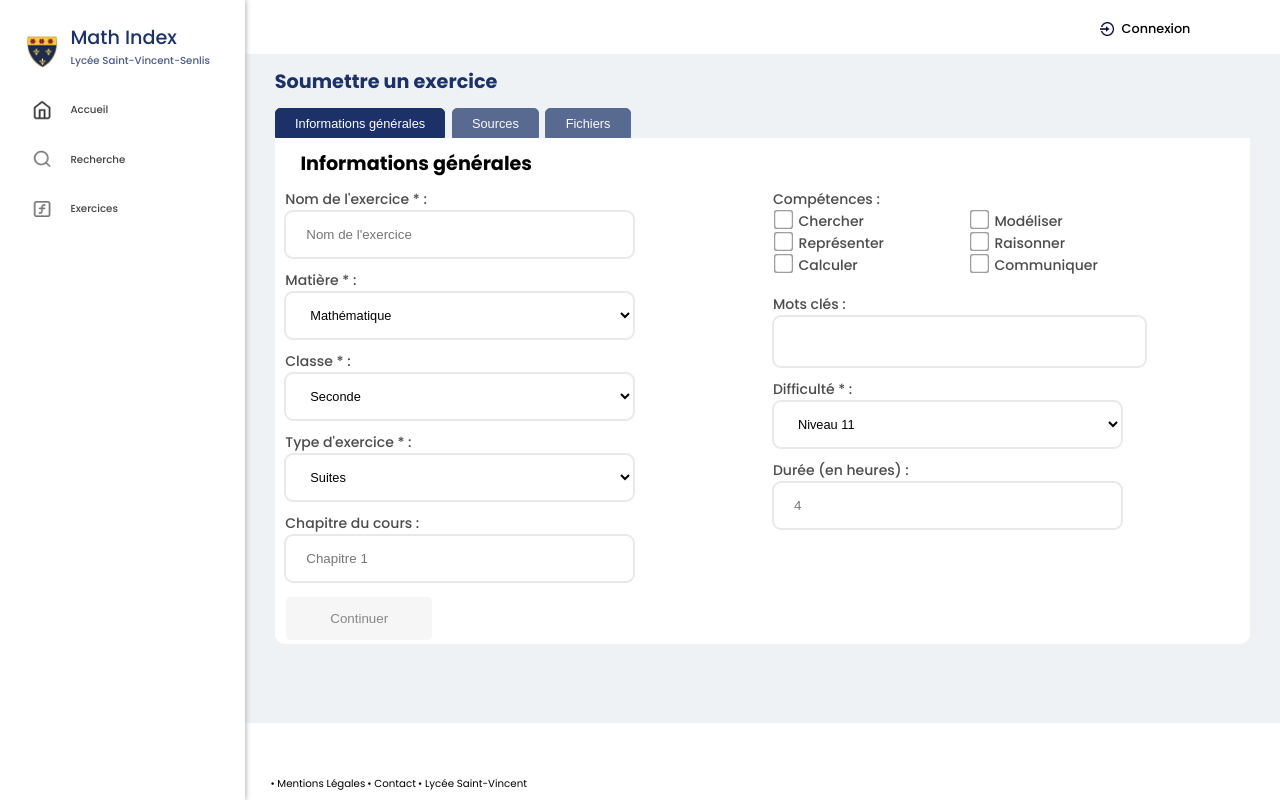
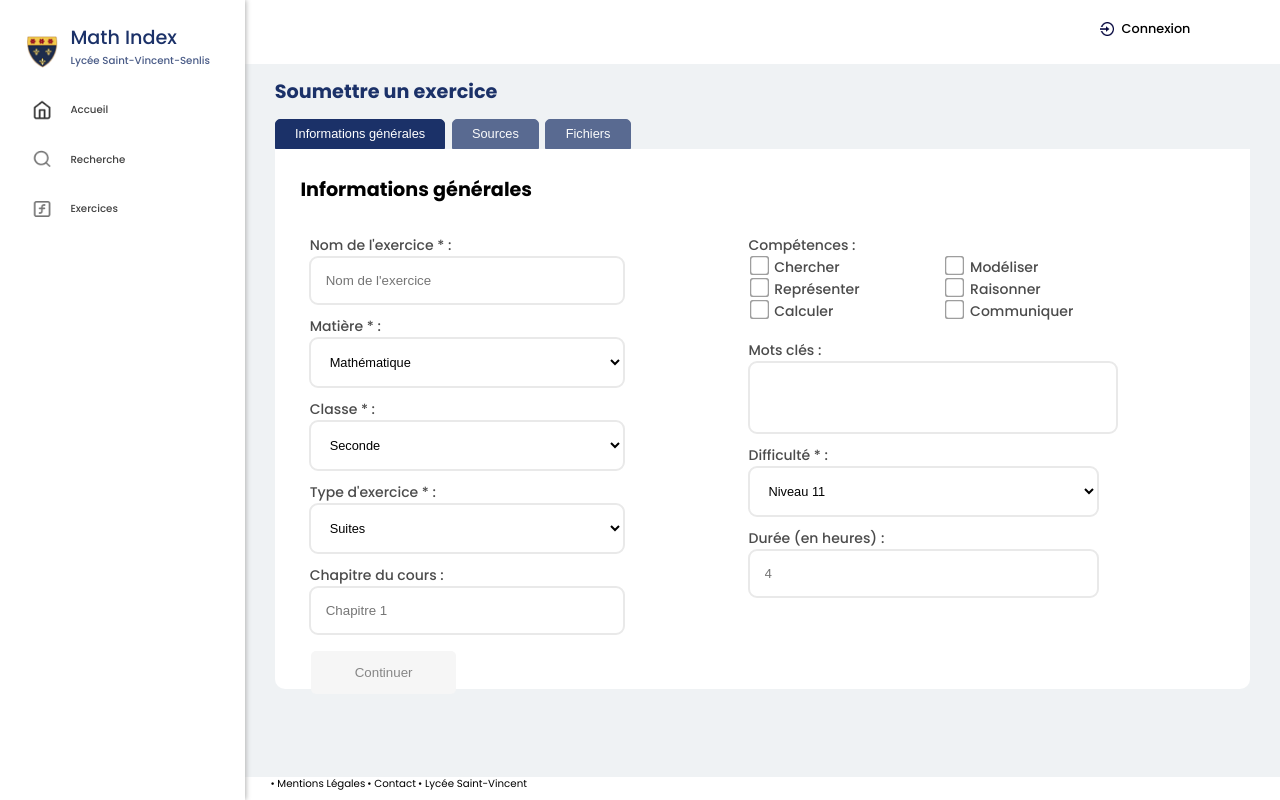
Before and after one commit to SashaCarton/Repository-Math-index, a PHP site: page /submit-exercice.php in a window 1280 px wide. Run offline with PHP 8.4, Linux system fonts and the light colour scheme.

Commit message:
correctif front
correctif front page submit exercice

```diff
--- a/assets/css/SubmitExercice.css
+++ b/assets/css/SubmitExercice.css
@@ -12,6 +12,10 @@
 .grey-bloc a {
   text-decoration: none;
   color: rgb(27, 49, 104);
+}
+
+.grey-bloc {
+  margin-top: 0;
 }
 
 span {
@@ -37,8 +41,8 @@ span {
 .container h2 {
   text-align: start;
   padding: 0.5vw 0 0 2vw;
-  margin-top: 4px;
-  margin-bottom: 25px;
+  margin-top: 20px;
+  margin-bottom: 45px;
 }
 
 .tab {
@@ -72,7 +76,6 @@ span {
 .active-tab-content {
   opacity: 1;
   visibility: visible;
-
 }
 
 .tab-content-sources-form {
@@ -226,7 +229,7 @@ select {
 }
 
 .bloc1 {
-  width: 50%;
+  width: 45%;
   text-align: left;
 }
 
@@ -256,8 +259,7 @@ label {
   border: 2px solid #e9e9e9;
   border-radius: 9px;
   width: 72%;
-  height: 49px;
-  padding-left: 20px;
+  padding: 15px 0px 15px 15px;
   margin-bottom: 11px;
   margin-left: 4px;
 }
--- a/submit-exercice.php
+++ b/submit-exercice.php
@@ -228,6 +228,9 @@ require_once('connexion_db.php');
             <script src="assets\scripts\tabs.js"></script>
 
         </div>
+        <?php
+require_once('footer.php')
+?>
     </div>
 
 
@@ -288,7 +291,5 @@ require_once('connexion_db.php');
 
 
 </script>
-<?php
-require_once('footer.php')
-?>
+
 </html>
```
